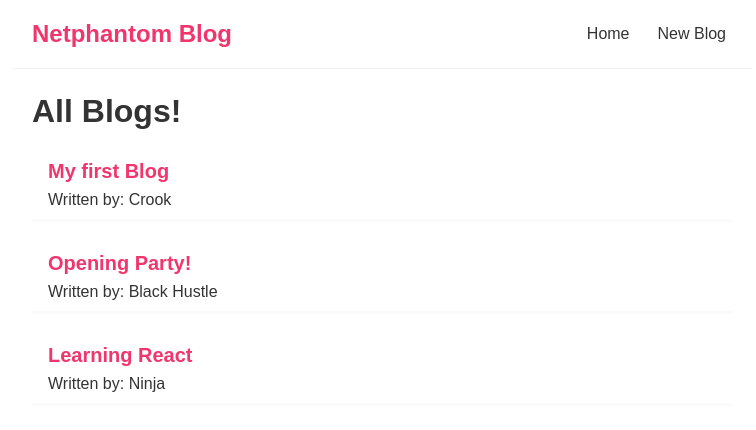
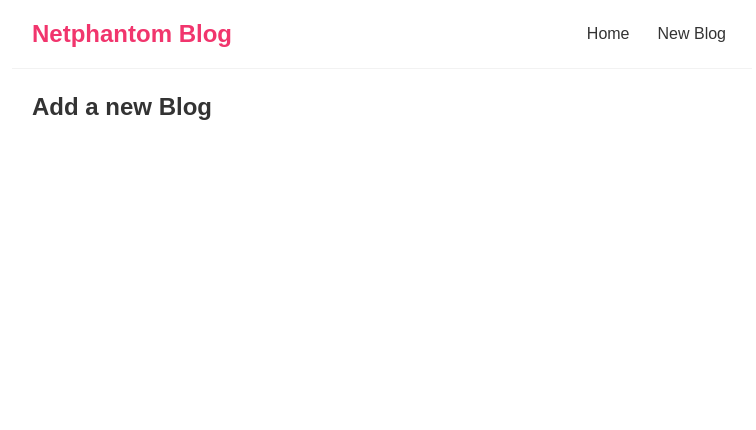
Before and after one commit to mic7x4/simple-blog, a React (Create React App) app: page /create in a window 1280 px wide. Shown: the top 430 px of the page, without its empty margins (258-1014 px from the left). Built offline with nearby package versions, Linux system fonts and the light colour scheme; data requests are answered from the project's data file; the HTML template or start-up script is replaced by a standard one.

Commit message:
[feature] exact match routes

```diff
--- a/src/App.js
+++ b/src/App.js
@@ -1,6 +1,7 @@
 import Home from './Home';
 import Navbar from './Navbar';
 import { BrowserRouter as Router, Route, Switch } from "react-router-dom";
+import CreateBlog from './CreateBlog';
 
 function App() {
   return (
@@ -9,7 +10,8 @@ function App() {
         <Navbar/>
         <div className="content">
           <Switch>
-            <Route path="/"><Home/></Route>
+            <Route exact path="/"><Home/></Route>
+            <Route path="/create"><CreateBlog/></Route>
           </Switch>
         </div>
       </div>
--- /dev/null
+++ b/src/CreateBlog.jsx
@@ -0,0 +1,13 @@
+import React from 'react'
+
+function CreateBlog() {
+    return (
+        <div>
+            <div className="createBlog">
+                <h2>Add a new Blog</h2>
+            </div>
+        </div>
+    )
+}
+
+export default CreateBlog
```
Also changed, not shown: 1 other file (tests, documents, lock files or other folders).
